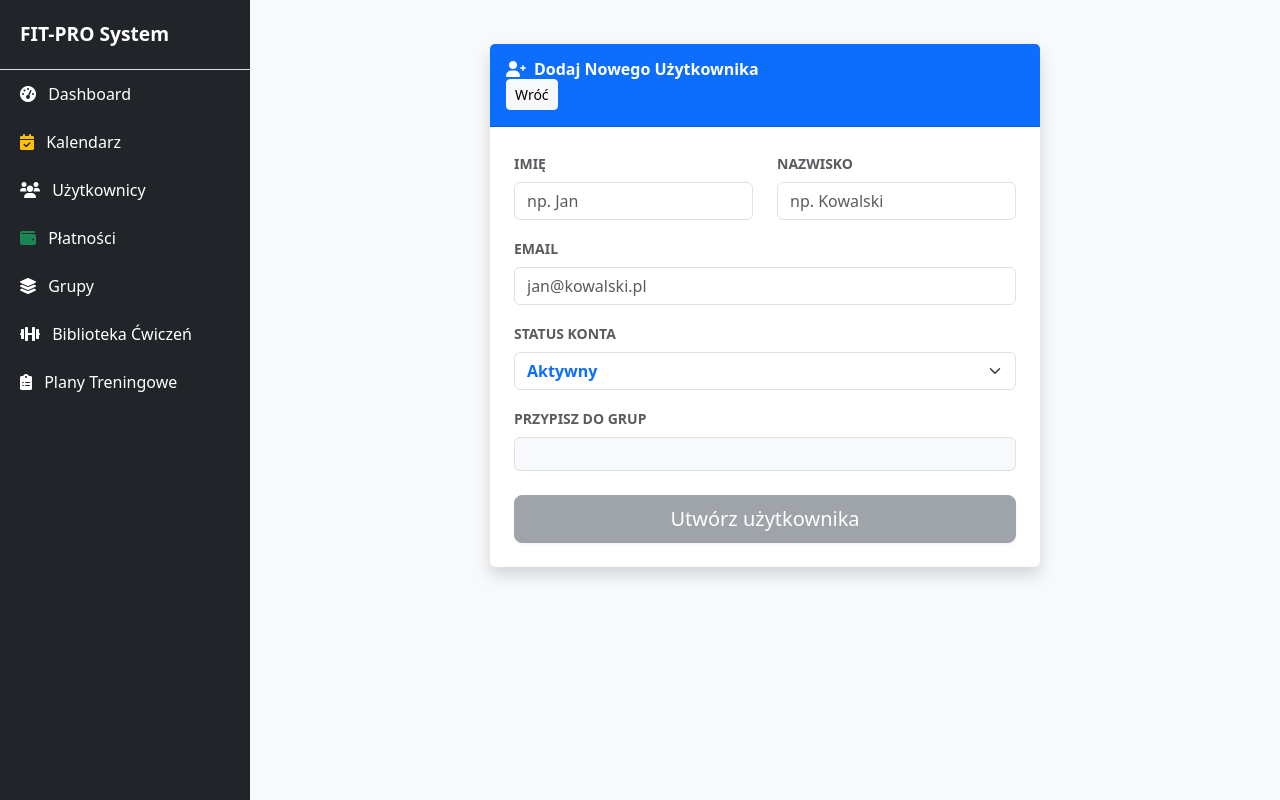
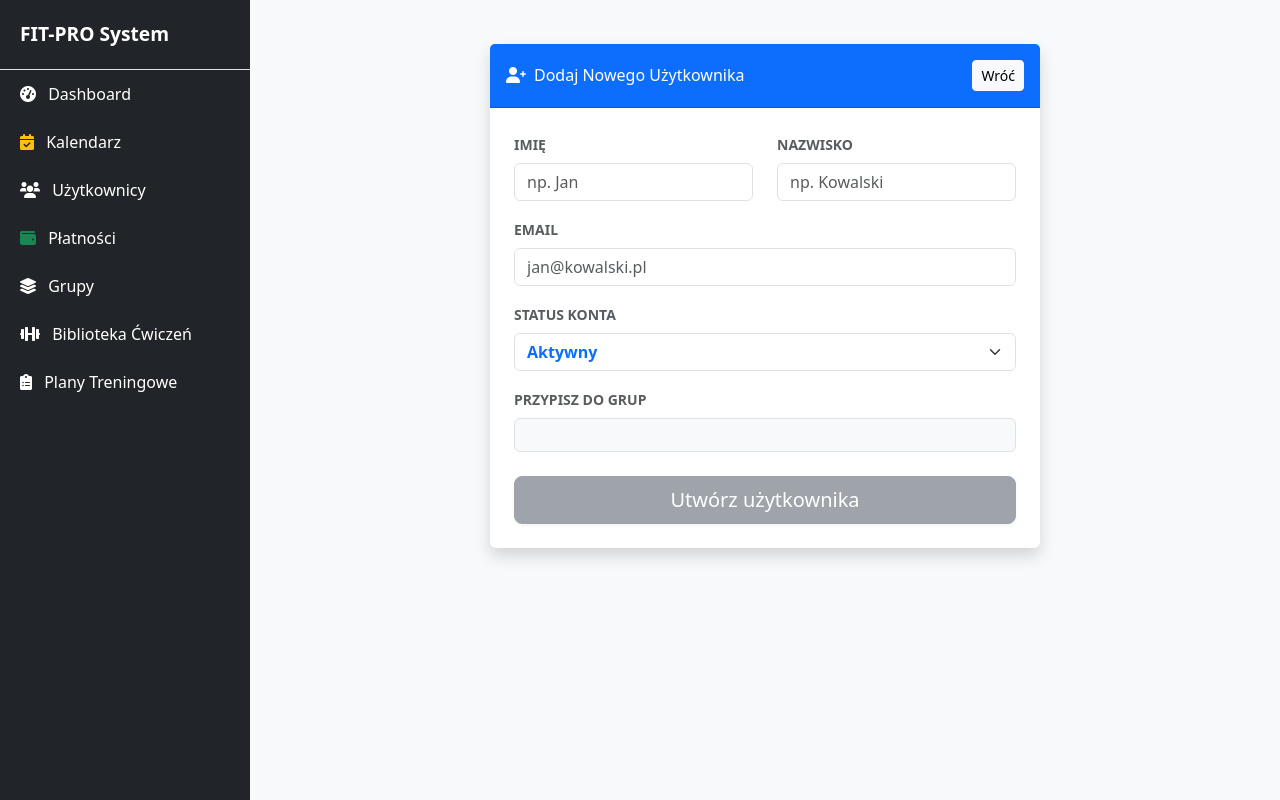
Before and after one commit to silu700/fit, a PHP site: page /users/add.php in a window 1280 px wide. Run offline with PHP 8.4, Linux system fonts and the light colour scheme; data that the repository does not hold is empty.

Commit message:
Update add.php

```diff
--- a/users/add.php
+++ b/users/add.php
@@ -32,8 +32,8 @@ include $root . '/includes/sidebar.php';
 ?>
 
 <div class="container-fluid pt-4"> <div class="card shadow border-0 mx-auto" style="max-width: 550px;">
-        <div class="card-header bg-primary text-white py-3">
-            <h6 class="m-0 fw-bold"><i class="fas fa-user-plus me-2"></i>Dodaj Nowego Użytkownika</h6>
+        <div class="card-header py-3 bg-primary text-white d-flex justify-content-between align-items-center">
+            <h6 class="m-0 font-weight-bold""><i class="fas fa-user-plus me-2"></i>Dodaj Nowego Użytkownika</h6>
 			 <a href="list.php" class="btn btn-sm btn-light">Wróć</a>
         </div>
         <div class="card-body p-4">
```
